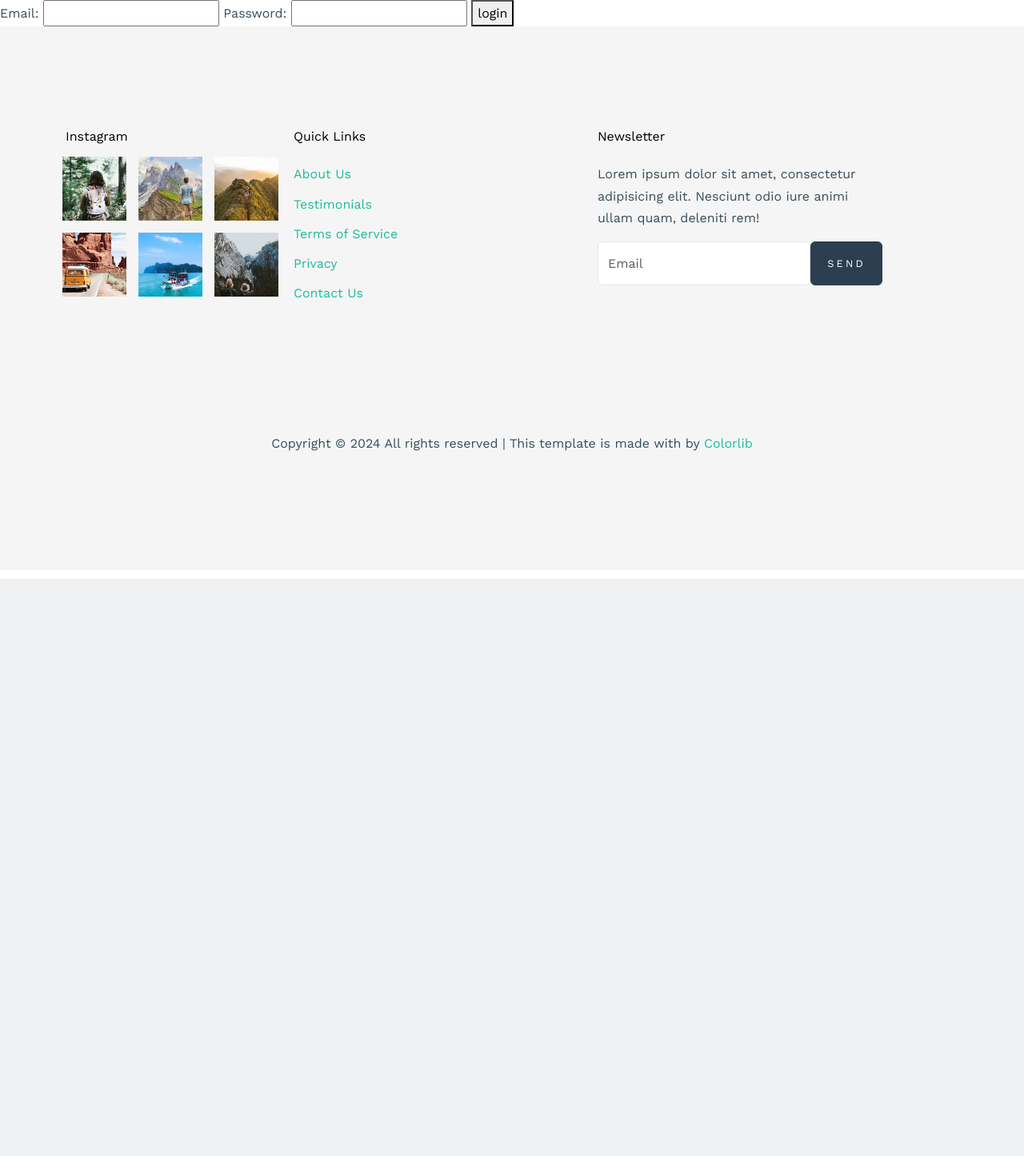
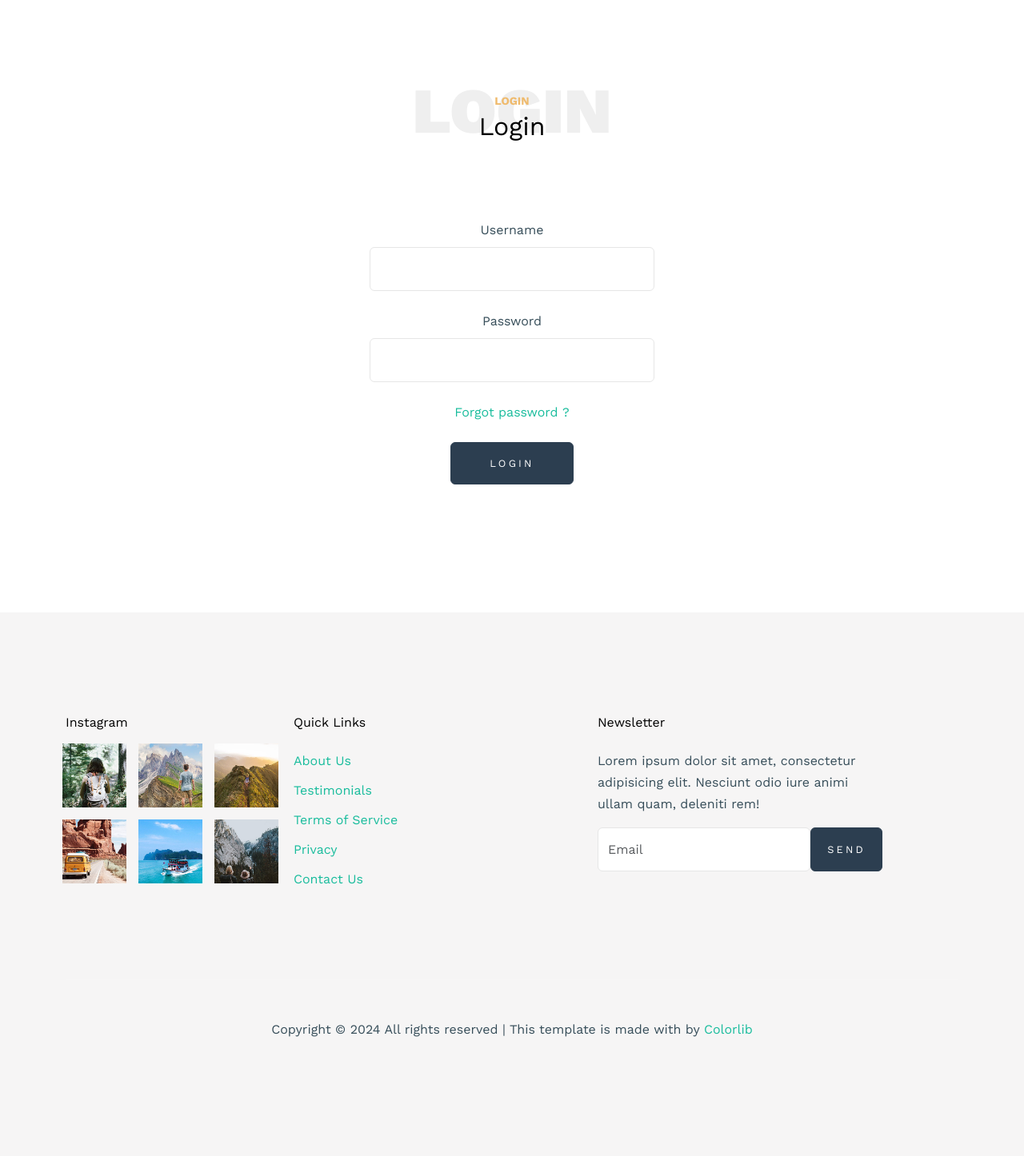
Before and after one commit to gitcmartel/snowtricks, a Symfony app: template templates/login/index.html.twig in a window 1280 px wide. Shown: the part 76-1522 px from the top of the page at 80% size. Before the commit the page ends 800 px from the top, so only its background shows below. Run offline with Twig, Linux system fonts and the light colour scheme; the template is opened without the code that fills it, so the values that code supplies are empty; style sheets or scripts are compiled from the project's sources; some libraries are stand-ins or nearby versions.

Commit message:
Creation of login template

```diff
--- a/templates/login/index.html.twig
+++ b/templates/login/index.html.twig
@@ -1,22 +1,54 @@
 {% extends 'base.html.twig' %}
-
-{% block title %}Hello LoginController!{% endblock %}
 
 {% block body %}
     {% if error %}
         <div>{{ error.messageKey|trans(error.messageData, 'security') }}</div>
     {% endif %}
 
-    <form action="{{ path('app_login') }}" method="post">
-        <label for="username">Email:</label>
-        <input type="text" id="username" name="_username" value="{{ last_username }}">
+    <div class="site-section">
+        <div class="container">
+            <div class="row justify-content-center text-center mb-5">
+                <div class="col-md-10">
+                    <div class="heading-39101 mb-5">
+                        <span class="backdrop text-center">Login</span>
+                        <span class="subtitle-39191">Login</span>
+                        <h3>Login</h3>
+                    </div>
+                </div>
+            </div>
 
-        <label for="password">Password:</label>
-        <input type="password" id="password" name="_password">
-
-        {# If you want to control the URL the user is redirected to on success
-        <input type="hidden" name="_target_path" value="/account"> #}
-
-        <button type="submit">login</button>
-    </form>
+            <div class="row">
+                <div class="col-lg-4 ml-auto"></div>
+                <div class="col-lg-4 mb-5">
+                    <form action="{{ path('app_login') }}" method="post">
+                        <div class="form-group row">
+                            <div class="mb-4 mb-3">
+                                <label for="username" class="w-100 text-center mb-2">Username</label>
+                                <input type="text" id="username" name="_username" class="form-control" value="{{ last_username }}">
+                            </div>
+                        </div>
+                        <div class="form-group row">
+                            <div class="mb-4 mb-3">
+                                <label for="password" class="w-100 text-center mb-2">Password</label>
+                                <input type="password" id="password" name="_password" class="form-control">
+                            </div>
+                        </div>
+                        <div class="form-group row">
+                            <div class="mb-4 mb-3 w-100 d-flex justify-content-center">
+                                <a href="">Forgot password ?</a>
+                            </div>
+                        </div>
+                        {# If you want to control the URL the user is redirected to on success
+                        <input type="hidden" name="_target_path" value="/account"> #}
+                        <div class="form-group row">
+                            <div class="col-md-12 mr-auto d-flex justify-content-center">
+                                <button type="submit" class="btn btn-block btn-primary text-white py-3 px-5">Login</button>
+                            </div>
+                        </div>
+                    </form>
+                </div>
+                <div class="col-lg-4 ml-auto"></div>
+            </div>
+        </div>
+    </div>
 {% endblock %}
```
